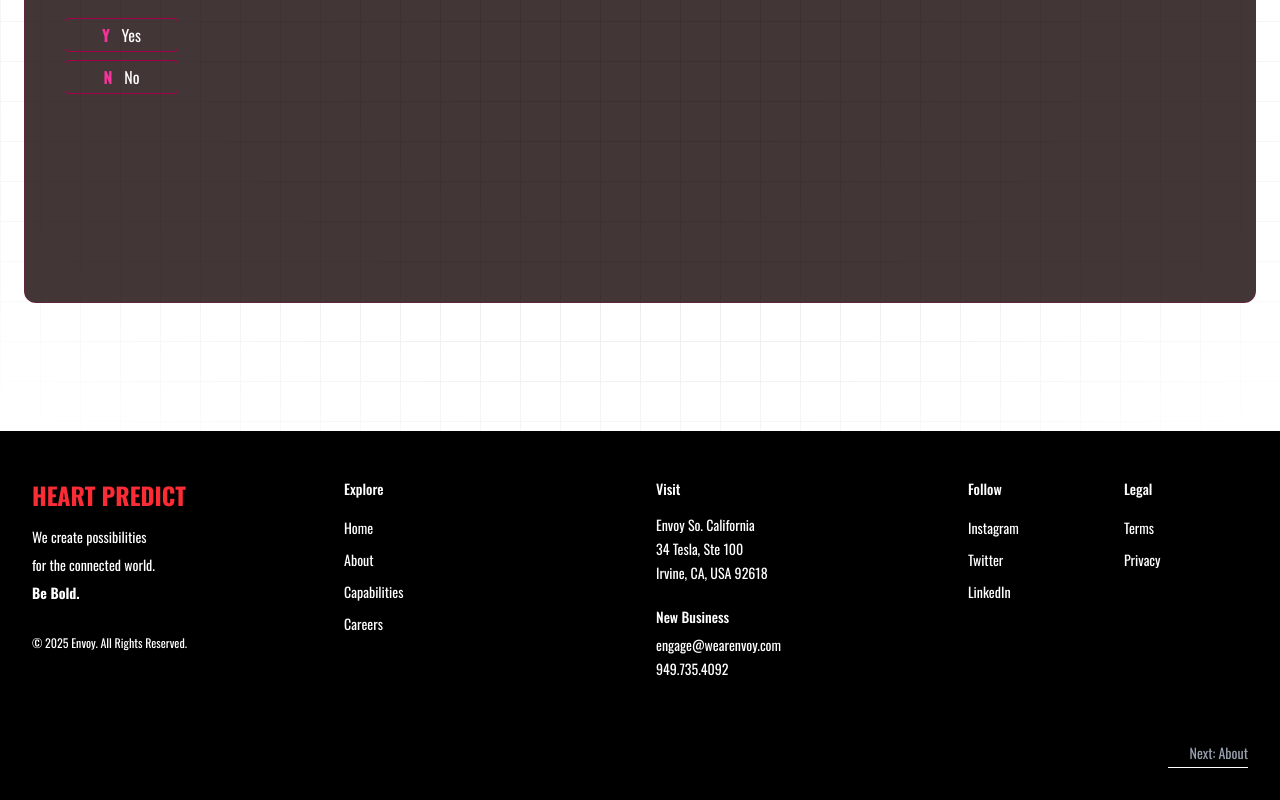
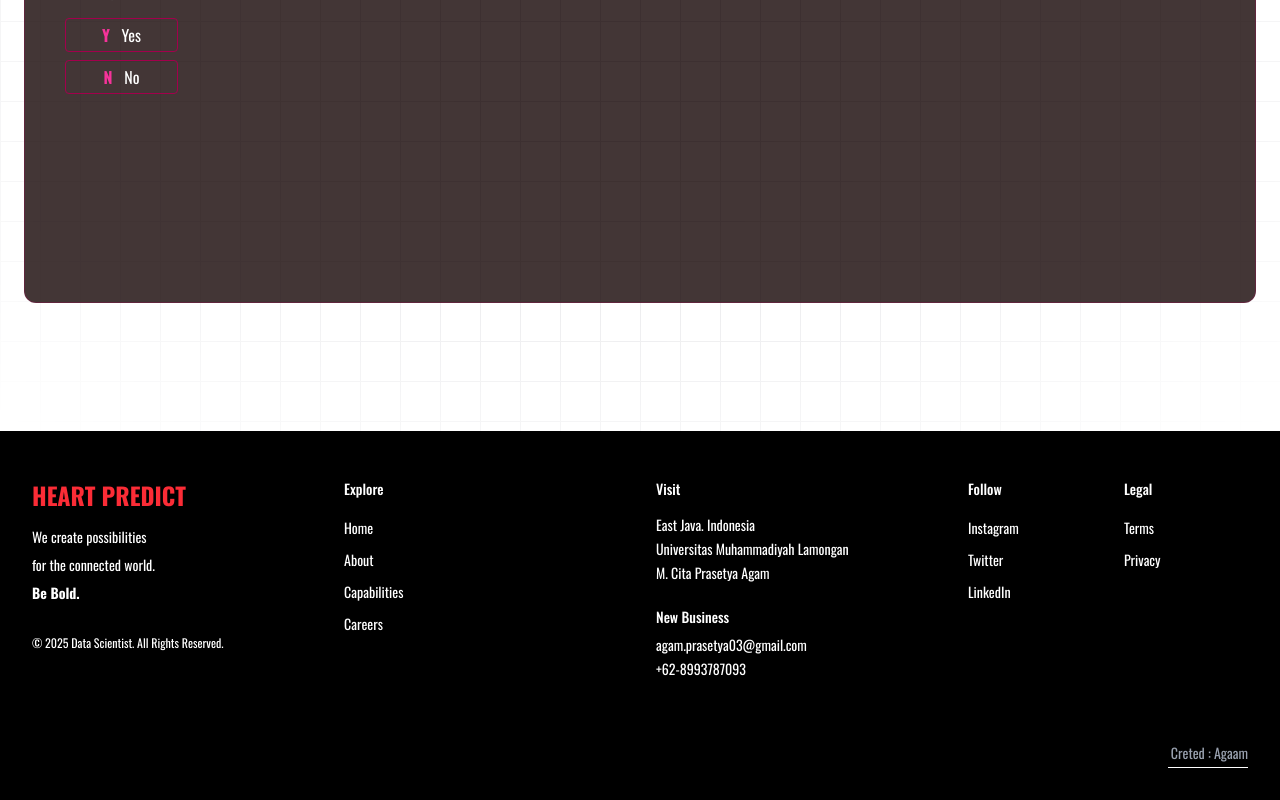
Before and after one commit to Agaam03/heartpredict, a Next.js app in the folder frontend/: page /predict in a window 1280 px wide. Shown: the part 393-1193 px from the top of the page. Built offline with nearby package versions, Linux system fonts and the light colour scheme.

Commit message:
fix footer

```diff
--- a/frontend/src/components/Footer/index.tsx
+++ b/frontend/src/components/Footer/index.tsx
@@ -13,7 +13,7 @@ const Footer = () => {
           <p className="text-sm mb-2">for the connected world.</p>
           <p className="text-sm font-bold">Be Bold.</p>
           <p className="text-xs mt-8">
-            © {new Date().getFullYear()} Envoy. All Rights Reserved.
+            © {new Date().getFullYear()} Data Scientist. All Rights Reserved.
           </p>
         </div>
 
@@ -50,13 +50,13 @@ const Footer = () => {
         {/* Visit and Contact Info */}
         <div>
           <h3 className="text-sm font-medium mb-4">Visit</h3>
-          <p className="text-sm mb-1">Envoy So. California</p>
-          <p className="text-sm mb-1">34 Tesla, Ste 100</p>
-          <p className="text-sm mb-6">Irvine, CA, USA 92618</p>
+          <p className="text-sm mb-1">East Java. Indonesia</p>
+          <p className="text-sm mb-1">Universitas Muhammadiyah Lamongan</p>
+          <p className="text-sm mb-6">M. Cita Prasetya Agam</p>
 
           <h3 className="text-sm font-medium mb-2">New Business</h3>
-          <p className="text-sm mb-1">engage@wearenvoy.com</p>
-          <p className="text-sm">949.735.4092</p>
+          <p className="text-sm mb-1">agam.prasetya03@gmail.com</p>
+          <p className="text-sm">+62-8993787093</p>
         </div>
 
         {/* Follow and Legal */}
@@ -66,7 +66,7 @@ const Footer = () => {
             <ul className="space-y-2">
               <li>
                 <Link
-                  href="https://instagram.com"
+                  href="https://www.linkedin.com/in/agaam/"
                   className="text-sm hover:text-gray-300"
                 >
                   Instagram
@@ -74,7 +74,7 @@ const Footer = () => {
               </li>
               <li>
                 <Link
-                  href="https://twitter.com"
+                  href="https://www.linkedin.com/in/agaam/"
                   className="text-sm hover:text-gray-300"
                 >
                   Twitter
@@ -82,7 +82,7 @@ const Footer = () => {
               </li>
               <li>
                 <Link
-                  href="https://linkedin.com"
+                  href="https://www.linkedin.com/in/agaam/"
                   className="text-sm hover:text-gray-300"
                 >
                   LinkedIn
@@ -111,7 +111,7 @@ const Footer = () => {
         {/* Next Section Indicator */}
         <div className="col-span-1 md:col-span-4 mt-4 md:mt-8 flex justify-end">
           <div className="flex flex-col items-end">
-            <p className="text-sm text-gray-400">Next: About</p>
+            <p className="text-sm text-gray-400">Creted : Agaam</p>
             <div className="w-20 h-px bg-white mt-1"></div>
           </div>
         </div>
```
